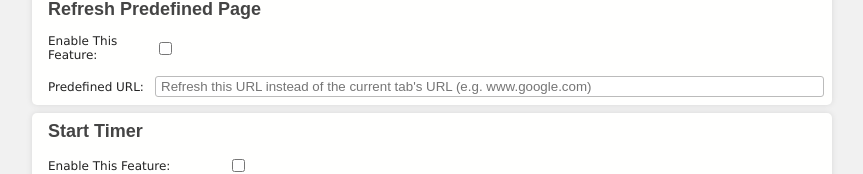
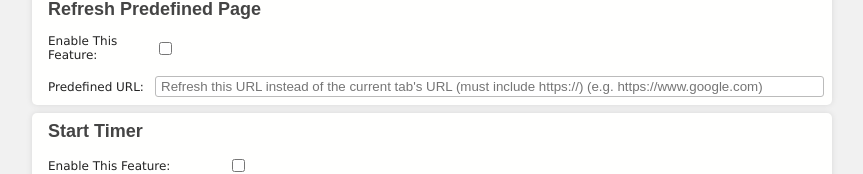
Before and after one commit to MARKOEN500/autorefreshplusdark, a browser extension: page options.html in a window 1280 px wide. Shown: the part 337-511 px from the top of the page, without its empty margins (208-1071 px from the left). Drawn offline with Linux system fonts and the light colour scheme.

Commit message:
Update options.html

```diff
--- a/options.html
+++ b/options.html
@@ -90,7 +90,7 @@ fieldset {
 			<td width="180px">
 			<label for="pdurl">Predefined URL:</label>
 			</td>
-			<td style="text-align:left;"><input type="text" name="pdurl" id="pdurl" size="80" value="" placeholder="Refresh this URL instead of the current tab's URL (e.g. www.google.com)"></td>
+			<td style="text-align:left;"><input type="text" name="pdurl" id="pdurl" size="80" value="" placeholder="Refresh this URL instead of the current tab's URL (must include https://) (e.g. https://www.google.com)"></td>
 			</tr>
 		</tbody></table>
 		</div>
```
